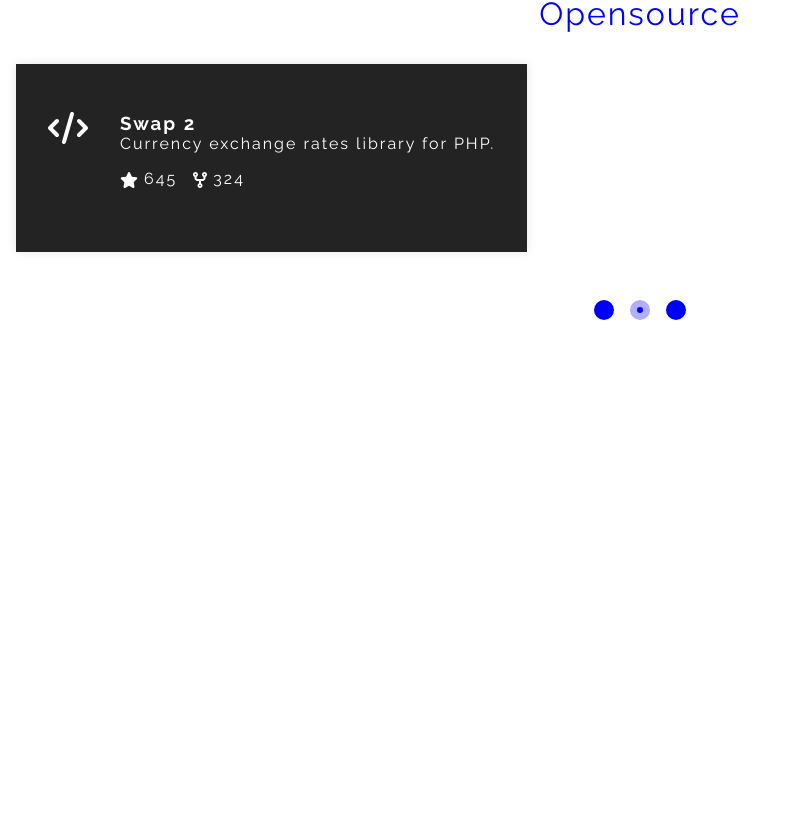
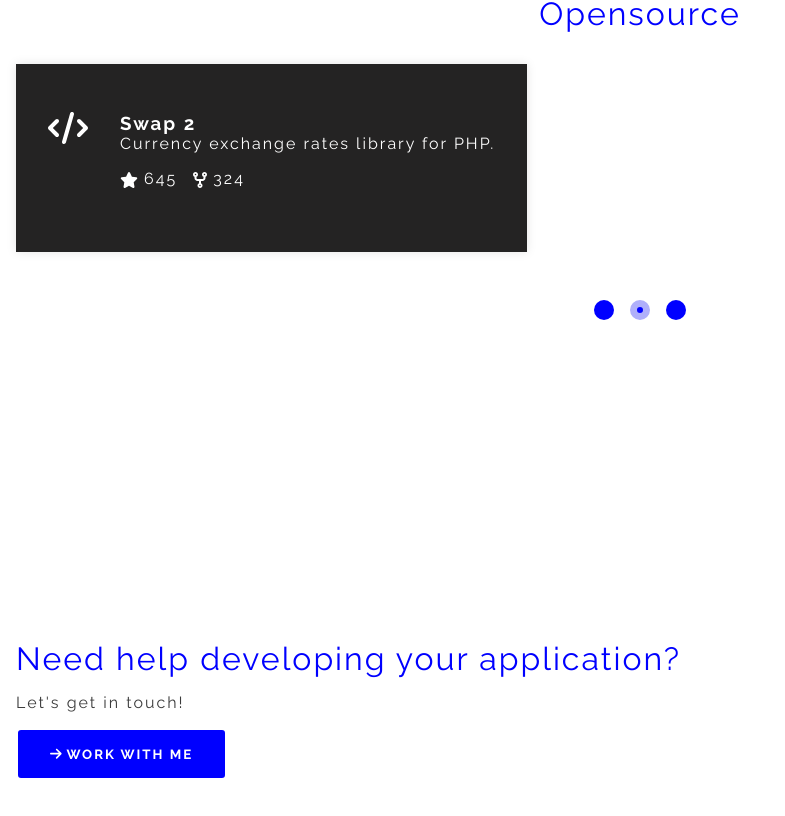
Before and after one commit to akasr/charles-pp, a React (Vite) app: page / in a window 1280 px wide. Shown: the part 2918-3734 px from the top of the page, without its empty margins (0-785 px from the left). Before the commit the page ends 3526 px from the top, so only its background shows below. Built offline with nearby package versions, Linux system fonts and the light colour scheme.

Commit message:
Refactor logo into its own component

```diff
--- a/src/App.jsx
+++ b/src/App.jsx
@@ -1,4 +1,4 @@
-import { Navigation, Hero, Socials, Main, Blogs, Opensource } from "./components";
+import { Navigation, Hero, Socials, Main, Blogs, Opensource, GetInTouch } from "./components";
 import "./App.scss";
 
 const App = () => {
@@ -14,6 +14,9 @@ const App = () => {
         <Blogs />
         <Opensource />
       </main>
+      <footer>
+        <GetInTouch />
+      </footer>
     </div>
   );
 };
--- /dev/null
+++ b/src/components/Logo.jsx
@@ -0,0 +1,24 @@
+const Logo = () => {
+  return (
+    <div
+      style={{
+        height: "3rem",
+        width: "3rem",
+        backgroundColor: "black",
+        borderRadius: "50%",
+        display: "flex",
+        justifyContent: "center",
+        alignItems: "center",
+        color: "white",
+        fontStyle: "italic",
+        fontWeight: "bold",
+        fontSize: "1.5rem",
+      }}
+      className="logo"
+    >
+      Ch.
+    </div>
+  );
+};
+
+export default Logo;
--- /dev/null
+++ b/src/components/getintouch/GetInTouch.jsx
@@ -0,0 +1,16 @@
+import WorkWithMe from '../WorkWithMe';
+import './GetInTouch.scss';
+
+const GetInTouch = () => {
+  return (
+    <section className="getintouch">
+      <div>
+        <h2>Need help developing your application?</h2>
+        <p>Let's get in touch!</p>
+      </div>
+      <WorkWithMe />
+    </section>
+  );
+};
+
+export default GetInTouch;
--- /dev/null
+++ b/src/components/getintouch/GetInTouch.scss
@@ -0,0 +1,6 @@
+.getintouch {
+  padding: 1rem;
+  h2 {
+    margin-bottom: 1rem;
+  }
+}
--- a/src/components/index.js
+++ b/src/components/index.js
@@ -5,5 +5,6 @@ import Socials from "./socials/Socials";
 import Main from "./main/Main";
 import Blogs from "./blogs/Blogs";
 import Opensource from "./opensource/Opensource";
+import GetInTouch from "./getintouch/GetInTouch";
 
-export { Navigation, WorkWithMe, Hero, Socials, Main, Blogs, Opensource };
+export { Navigation, WorkWithMe, Hero, Socials, Main, Blogs, Opensource, GetInTouch };
--- a/src/components/navigation/Navigation.jsx
+++ b/src/components/navigation/Navigation.jsx
@@ -1,10 +1,11 @@
 import WorkWithMe from "../WorkWithMe";
+import Logo from "../Logo";
 import "./Navigation.scss";
 
 const Navigation = () => {
   return (
     <nav className="navigation">
-      <div className="navigation__logo">Ch.</div>
+      <Logo />
       <ul className="navigation__list"></ul>
       <WorkWithMe />
     </nav>
--- a/src/components/navigation/Navigation.scss
+++ b/src/components/navigation/Navigation.scss
@@ -3,18 +3,4 @@
   justify-content: space-between;
   align-items: center;
   padding: 0.6rem;
-
-  &__logo {
-    height: 3rem;
-    width: 3rem;
-    background-color: black;
-    border-radius: 50%;
-    display: flex;
-    justify-content: center;
-    align-items: center;
-    color: white;
-    font-style: italic;
-    font-weight: bold;
-    font-size: 1.5rem;
-  }
 }
```
